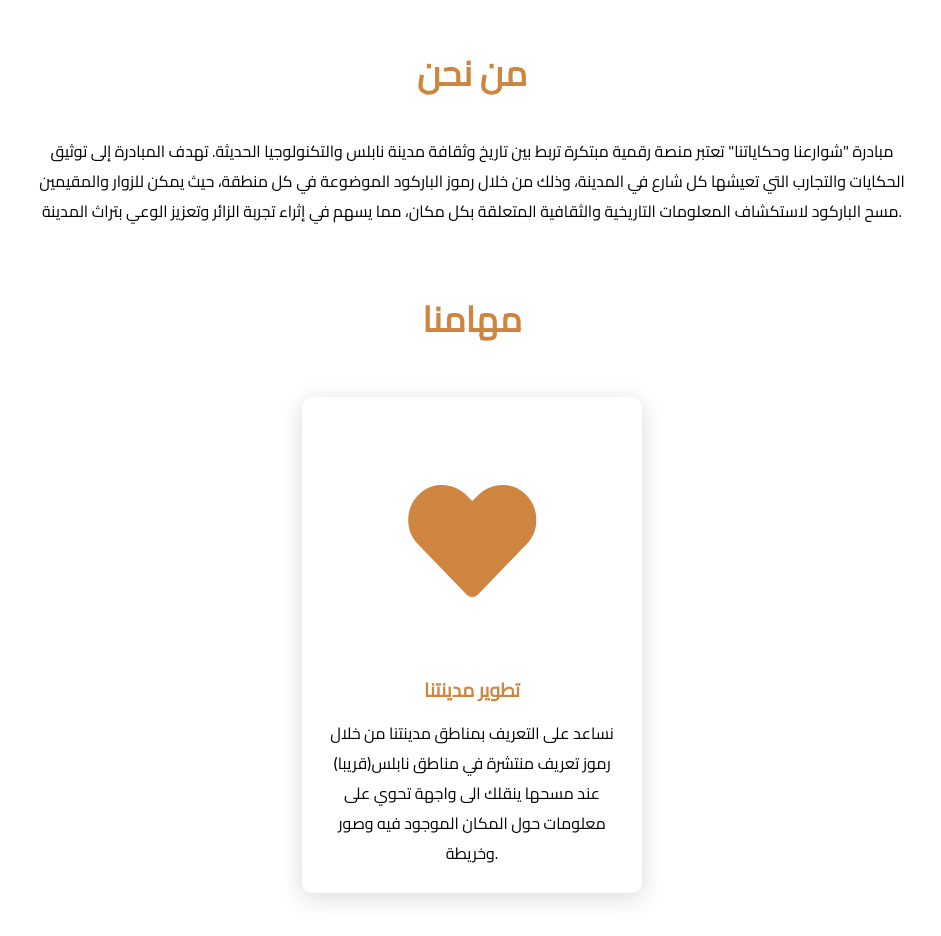
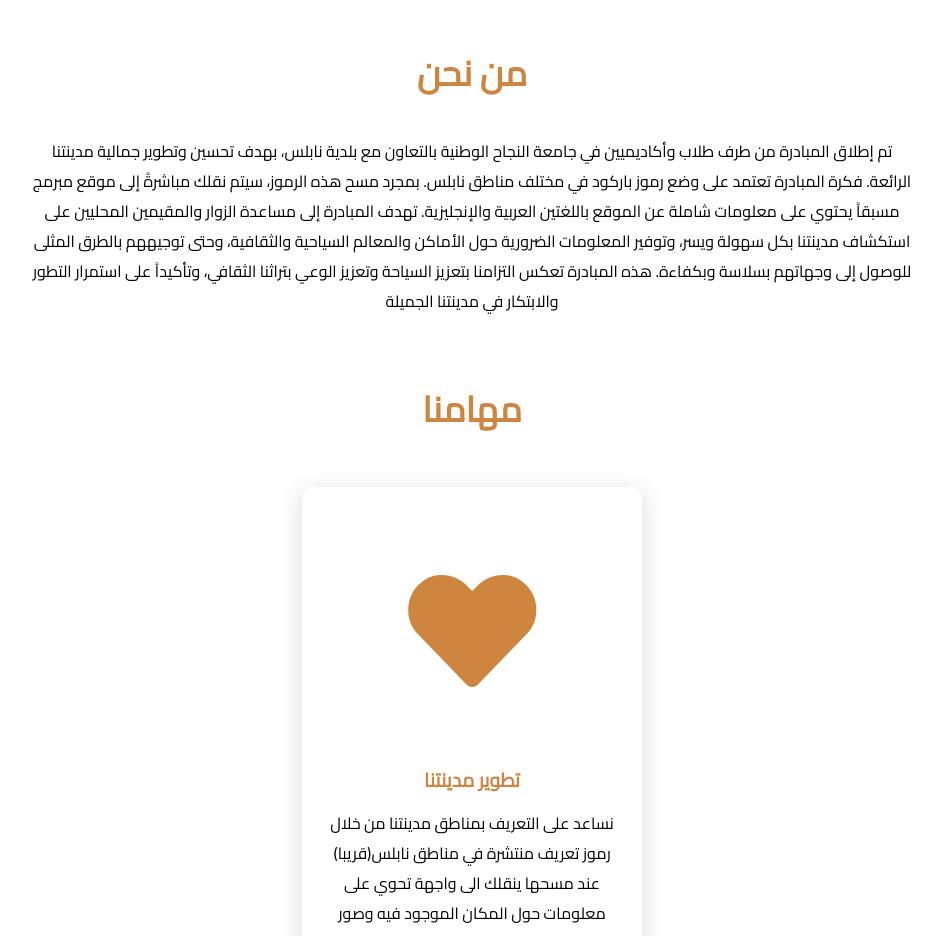
Before and after one commit to OurStreetsandStories/nablus, a plain HTML site: page index.html in a window 1280 px wide. Shown: the part 860-1796 px from the top of the page, without its empty margins (168-1109 px from the left). Drawn offline with Linux system fonts and the light colour scheme.

Commit message:
Update index.html

```diff
--- a/index.html
+++ b/index.html
@@ -30,9 +30,15 @@
     <section class="cards" id="services">
         <h2 class="title">من نحن</h2>
         <p style="text-align: center;">
-            مبادرة "شوارعنا وحكاياتنا" تعتبر منصة رقمية مبتكرة تربط بين تاريخ وثقافة مدينة نابلس والتكنولوجيا الحديثة. تهدف المبادرة إلى توثيق الحكايات والتجارب التي تعيشها كل شارع في المدينة، وذلك من خلال رموز الباركود الموضوعة في كل منطقة، حيث يمكن للزوار والمقيمين مسح الباركود لاستكشاف المعلومات التاريخية والثقافية المتعلقة بكل مكان، مما يسهم في إثراء تجربة الزائر وتعزيز الوعي بتراث المدينة.        </p>
-        <br>
-        <br>
+
+            تم إطلاق المبادرة من طرف طلاب وأكاديميين في جامعة النجاح الوطنية بالتعاون مع بلدية نابلس، بهدف تحسين وتطوير جمالية مدينتنا الرائعة.
+
+            فكرة المبادرة تعتمد على وضع رموز باركود في مختلف مناطق نابلس. بمجرد مسح هذه الرموز، سيتم نقلك مباشرةً إلى موقع مبرمج مسبقاً يحتوي على معلومات شاملة عن الموقع باللغتين العربية والإنجليزية.
+
+            تهدف المبادرة إلى مساعدة الزوار والمقيمين المحليين على استكشاف مدينتنا بكل سهولة ويسر، وتوفير المعلومات الضرورية حول الأماكن والمعالم السياحية والثقافية، وحتى توجيههم بالطرق المثلى للوصول إلى وجهاتهم بسلاسة وبكفاءة.
+
+            هذه المبادرة تعكس التزامنا بتعزيز السياحة وتعزيز الوعي بتراثنا الثقافي، وتأكيداً على استمرار التطور والابتكار في مدينتنا الجميلة            <br>
+        <br>        <br>
         <h2 class="title">مهامنا</h2>
         <div class="content">
             <div class="card">
```
